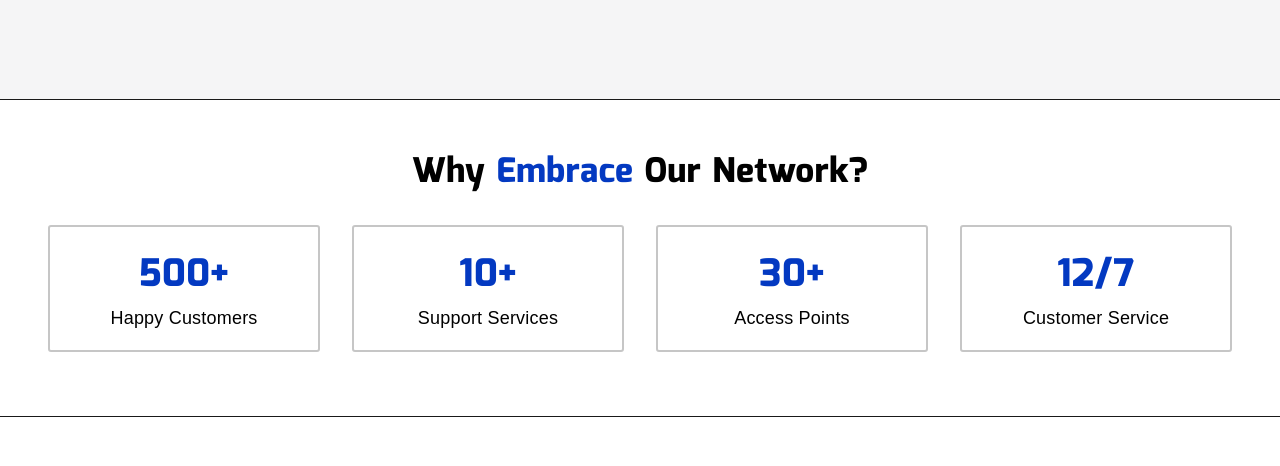
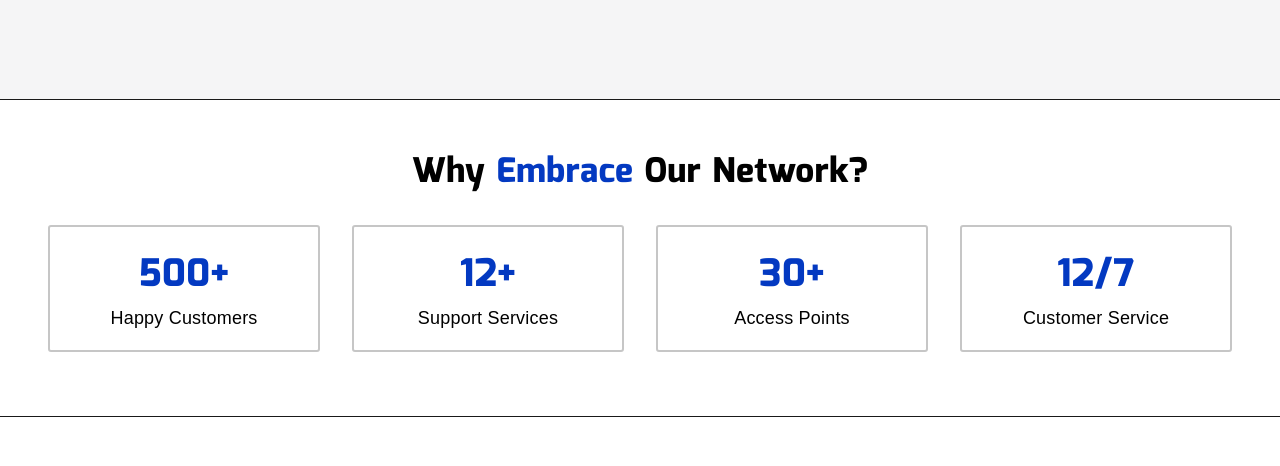
Before and after one commit to Abdirino/I-Affordable-Internet-Provider, a React (Create React App) app: page / in a window 1280 px wide. Shown: the part 1912-2378 px from the top of the page. Built offline with nearby package versions, Linux system fonts and the light colour scheme.

Commit message:
react-countup add ✅

```diff
--- a/package.json
+++ b/package.json
@@ -10,10 +10,12 @@
     "@testing-library/user-event": "^13.5.0",
     "framer-motion": "^10.16.4",
     "react": "^18.2.0",
+    "react-countup": "^6.5.0",
     "react-dom": "^18.2.0",
     "react-router-dom": "^6.14.1",
     "react-scripts": "5.0.1",
     "react-scroll-to-top": "^3.0.0",
+    "react-scroll-trigger": "^0.6.14",
     "react-slick": "^0.29.0",
     "react-toastify": "^9.1.3",
     "slick-carousel": "^1.8.1",
--- a/src/Components/Reason/Reason.jsx
+++ b/src/Components/Reason/Reason.jsx
@@ -1,10 +1,18 @@
-import React from "react";
+import React, { useState } from "react";
 import "./reason.css";
 import Reveal from "../Reveal/Reveal";
+import CountUp from "react-countup";
+import ScrollTrigger from "react-scroll-trigger";
 
 const Reason = () => {
+  const [counter, setCounter] = useState(false);
+
   return (
     <>
+      <ScrollTrigger
+        onEnter={() => setCounter(true)}
+        onExit={() => setCounter(false)}
+      >
         <div className="reasons">
           <div className="head">
             <Reveal>
@@ -15,23 +23,41 @@ const Reason = () => {
           </div>
           <div className="reason">
             <div className="re">
-              <h2>500+</h2>
+              <h2>
+                {counter && (
+                  <CountUp start={0} end={500} delay={0} duration={2} />
+                )}
+                +
+              </h2>
               <p>Happy Customers</p>
             </div>
             <div className="re">
-              <h2>10+</h2>
+              <h2>
+                {counter && (
+                  <CountUp start={0} end={12} delay={0} duration={2} />
+                )}
+                +
+              </h2>
               <p>Support Services</p>
             </div>
             <div className="re">
-              <h2>30+</h2>
+              <h2>
+                {counter && (
+                  <CountUp start={0} end={30} delay={0} duration={2} />
+                )}
+                +
+              </h2>
               <p>Access Points</p>
             </div>
             <div className="re">
-              <h2>12/7</h2>
+              <h2>
+                12/7
+              </h2>
               <p>Customer Service</p>
             </div>
           </div>
         </div>
+      </ScrollTrigger>
     </>
   );
 };
```
Also changed, not shown: 1 other file (tests, documents, lock files or other folders). Lines whose indentation alone changed are shown as unchanged.
